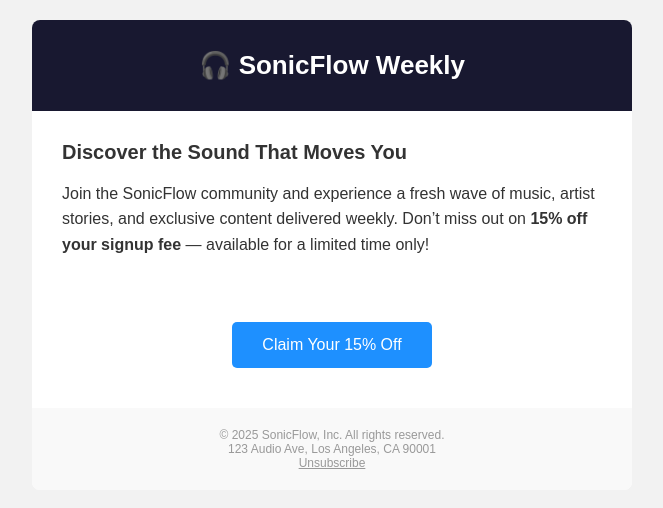
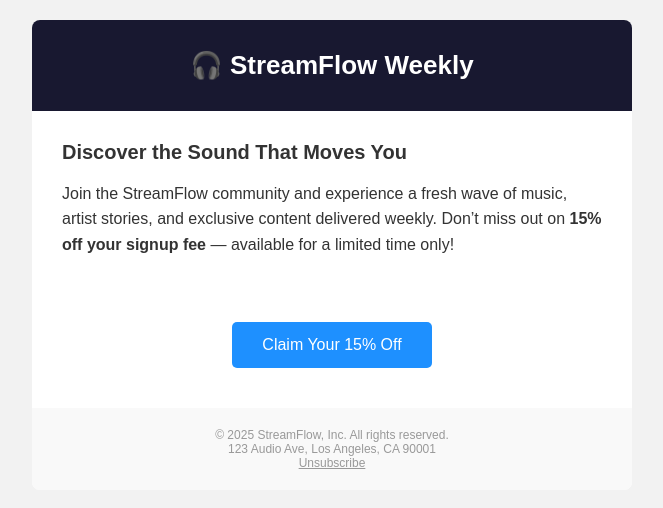
Before and after one commit to ZuluK/TableBased_HTML_LP, a plain HTML site: page index.html in a window 1280 px wide. Shown: the whole page, without its empty margins (308-971 px from the left). Drawn offline with Linux system fonts and the light colour scheme.

Commit message:
Updated text from SonicFlow to StreamFlow

```diff
--- a/index.html
+++ b/index.html
@@ -19,7 +19,7 @@
           <!-- Header -->
           <tr>
             <td align="center" style="padding: 30px; font-family: Arial, sans-serif; background-color: #181830; color: white;">
-              <h1 style="margin: 0; font-size: 26px;">🎧 SonicFlow Weekly</h1>
+              <h1 style="margin: 0; font-size: 26px;">🎧 StreamFlow Weekly</h1>
             </td>
           </tr>
 
@@ -35,7 +35,7 @@
             <td style="padding: 30px; font-family: Arial, sans-serif; color: #333333;">
               <h2 style="margin-top: 0; font-size: 20px;">Discover the Sound That Moves You</h2>
               <p style="line-height: 1.6; font-size: 16px; margin-bottom: 25px;">
-                Join the SonicFlow community and experience a fresh wave of music, artist stories, and exclusive content delivered weekly.
+                Join the StreamFlow community and experience a fresh wave of music, artist stories, and exclusive content delivered weekly.
                 Don’t miss out on <strong>15% off your signup fee</strong> — available for a limited time only!
               </p>
             </td>
@@ -59,7 +59,7 @@
           <!-- Footer -->
           <tr>
             <td style="padding: 20px; font-family: Arial, sans-serif; font-size: 12px; color: #999999; text-align: center; background-color: #f9f9f9;">
-              <p style="margin: 0;">&copy; 2025 SonicFlow, Inc. All rights reserved.<br>
+              <p style="margin: 0;">&copy; 2025 StreamFlow, Inc. All rights reserved.<br>
                 123 Audio Ave, Los Angeles, CA 90001<br>
                 <a href="#" style="color: #999999; text-decoration: underline;">Unsubscribe</a>
               </p>
```
